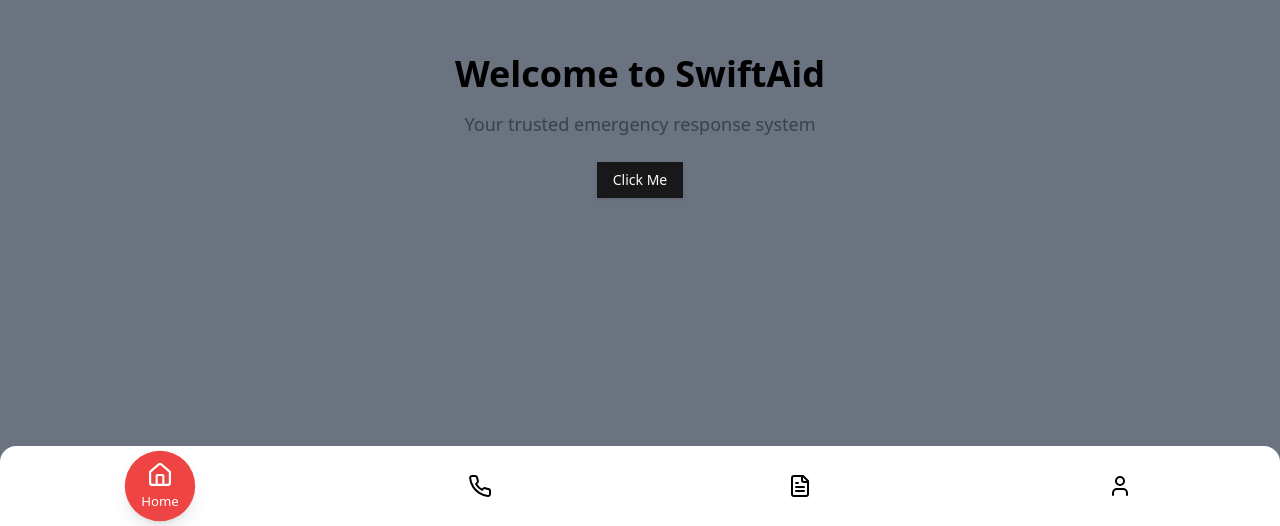
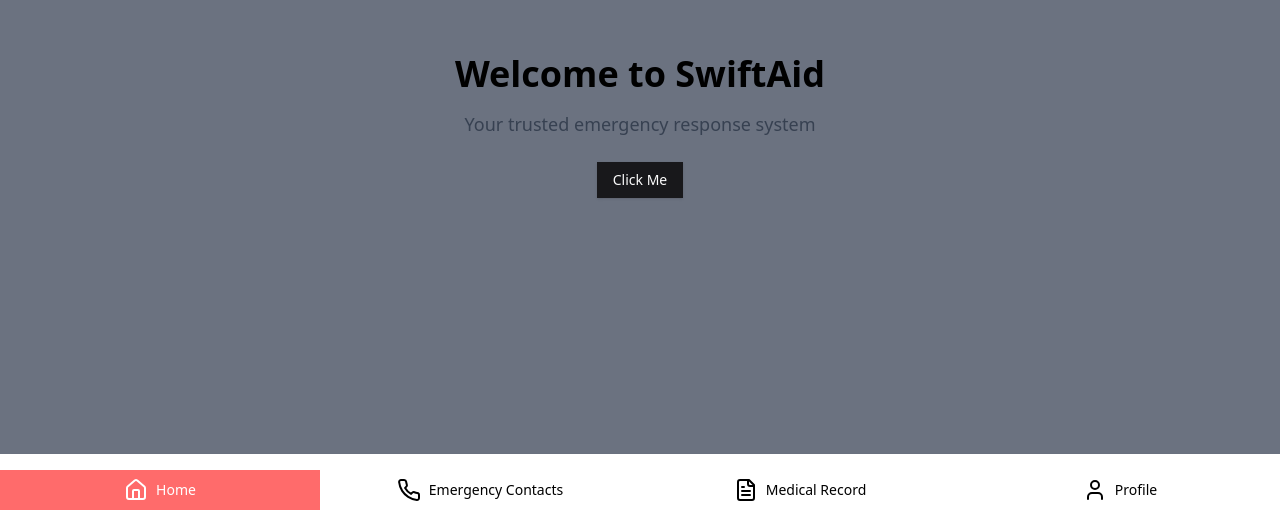
Before and after one commit to MashobTechie/SwiftAidFrontend, a React (Vite) app: page / in a window 1280 px wide. Shown: the part 274-800 px from the top of the page. Built offline with nearby package versions, Linux system fonts and the light colour scheme.

Commit message:
need the commit

```diff
--- a/src/components/ui/Footer.jsx
+++ b/src/components/ui/Footer.jsx
@@ -1,81 +1,95 @@
 /* eslint-disable no-unused-vars */
 import React, { useState } from "react";
-import { Home, Phone, FileText, User } from "lucide-react"; // Icons from Lucide
+import { Home, Phone, FileText, User } from "lucide-react"; // Icons from Lucide (ShadCN's choice)
 
 const Footer = () => {
-  const [active, setActive] = useState("home");
+  const [active, setActive] = useState("home"); // Set "home" as default active
 
   const handleIconClick = (section) => {
-    setActive(section); // Set the active button
+    setActive(active === section ? null : section); // Toggle active state
   };
 
   return (
-    <footer className="fixed bottom-0 w-full bg-white text-black shadow-lg rounded-t-2xl">
-      <div className="flex justify-around items-center py-2">
+    <footer className="fixed bottom-0 w-full bg-white shadow-lg">
+      <div className="flex justify-between items-center py-4">
         {/* Home */}
         <button
-          className={`flex flex-col items-center justify-center gap-1 w-16 h-16 transition-all rounded-full ${
-            active === "home"
-              ? "bg-red-500 text-white scale-110 shadow-lg"
-              : "text-black"
-          }`}
+          className={`flex items-center justify-center gap-2 w-full text-sm py-2 ${
+            active === "home" ? "bg-[#FF6B6B] text-white" : "text-black"
+          } hover:text-[#FF6B6B] focus:outline-none transition-all`}
+          aria-label="Home"
           onClick={() => handleIconClick("home")}
-          aria-label="Home"
         >
-          <Home className={`w-6 h-6 ${active !== "home" && "text-black"}`} />
-          {active === "home" && <span className="text-xs font-medium">Home</span>}
+          <Home className={`w-6 h-6 ${active === "home" ? "text-white" : "text-black"}`} />
+          <span
+            className={`transition-all duration-300 ${
+              active === "home"
+                ? "opacity-100 translate-x-0 text-white"
+                : "opacity-0 translate-x-[-20px]"
+            } md:opacity-100 md:translate-x-0`}
+          >
+            Home
+          </span>
         </button>
 
-        {/* Contacts */}
+        {/* Emergency Contacts */}
         <button
-          className={`flex flex-col items-center justify-center gap-1 w-16 h-16 transition-all rounded-full ${
-            active === "contacts"
-              ? "bg-red-500 text-white scale-110 shadow-lg"
-              : "text-black"
-          }`}
+          className={`flex items-center justify-center gap-2 w-full text-sm py-2 ${
+            active === "contacts" ? "bg-[#FF6B6B] text-white" : "text-black"
+          } hover:text-[#FF6B6B] focus:outline-none transition-all`}
+          aria-label="Emergency Contacts"
           onClick={() => handleIconClick("contacts")}
-          aria-label="Contacts"
         >
-          <Phone
-            className={`w-6 h-6 ${active !== "contacts" && "text-black"}`}
-          />
-          {active === "contacts" && (
-            <span className="text-xs font-medium">Contacts</span>
-          )}
+          <Phone className={`w-6 h-6 ${active === "contacts" ? "text-white" : "text-black"}`} />
+          <span
+            className={`transition-all duration-300 ${
+              active === "contacts"
+                ? "opacity-100 translate-x-0 text-white"
+                : "opacity-0 translate-x-[-20px]"
+            } md:opacity-100 md:translate-x-0`}
+          >
+            Emergency Contacts
+          </span>
         </button>
 
         {/* Medical Record */}
         <button
-          className={`flex flex-col items-center justify-center gap-1 w-16 h-16 transition-all rounded-full ${
-            active === "medical"
-              ? "bg-red-500 text-white scale-110 shadow-lg"
-              : "text-black"
-          }`}
+          className={`flex items-center justify-center gap-2 w-full text-sm py-2 ${
+            active === "medical" ? "bg-[#FF6B6B] text-white" : "text-black"
+          } hover:text-[#FF6B6B] focus:outline-none transition-all`}
+          aria-label="Medical Record"
           onClick={() => handleIconClick("medical")}
-          aria-label="Medical Record"
         >
-          <FileText
-            className={`w-6 h-6 ${active !== "medical" && "text-black"}`}
-          />
-          {active === "medical" && (
-            <span className="text-xs font-medium">Medical</span>
-          )}
+          <FileText className={`w-6 h-6 ${active === "medical" ? "text-white" : "text-black"}`} />
+          <span
+            className={`transition-all duration-300 ${
+              active === "medical"
+                ? "opacity-100 translate-x-0 text-white"
+                : "opacity-0 translate-x-[-20px]"
+            } md:opacity-100 md:translate-x-0`}
+          >
+            Medical Record
+          </span>
         </button>
 
         {/* Profile */}
         <button
-          className={`flex flex-col items-center justify-center gap-1 w-16 h-16 transition-all rounded-full ${
-            active === "profile"
-              ? "bg-red-500 text-white scale-110 shadow-lg"
-              : "text-black"
-          }`}
+          className={`flex items-center justify-center gap-2 w-full text-sm py-2 ${
+            active === "profile" ? "bg-[#FF6B6B] text-white" : "text-black"
+          } hover:text-[#FF6B6B] focus:outline-none transition-all`}
+          aria-label="Profile"
           onClick={() => handleIconClick("profile")}
-          aria-label="Profile"
         >
-          <User className={`w-6 h-6 ${active !== "profile" && "text-black"}`} />
-          {active === "profile" && (
-            <span className="text-xs font-medium">Profile</span>
-          )}
+          <User className={`w-6 h-6 ${active === "profile" ? "text-white" : "text-black"}`} />
+          <span
+            className={`transition-all duration-300 ${
+              active === "profile"
+                ? "opacity-100 translate-x-0 text-white"
+                : "opacity-0 translate-x-[-20px]"
+            } md:opacity-100 md:translate-x-0`}
+          >
+            Profile
+          </span>
         </button>
       </div>
     </footer>
```
